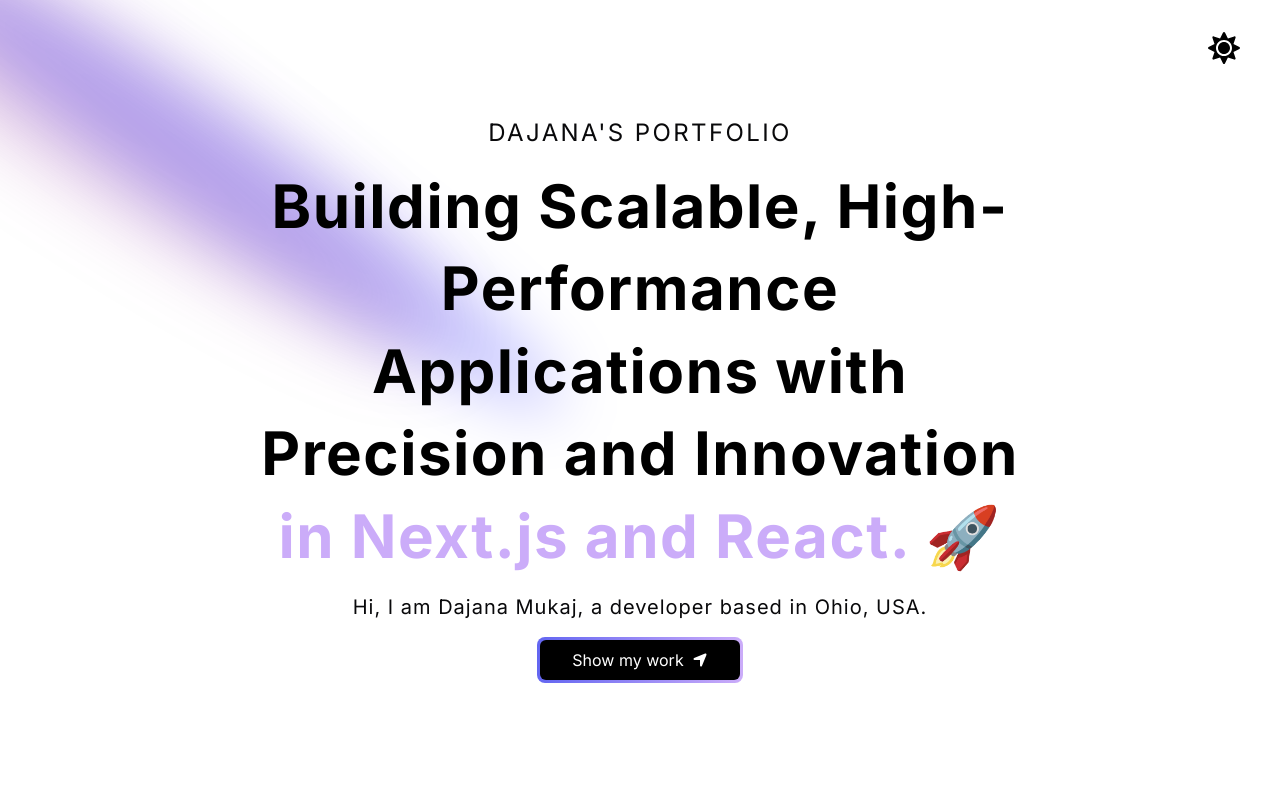
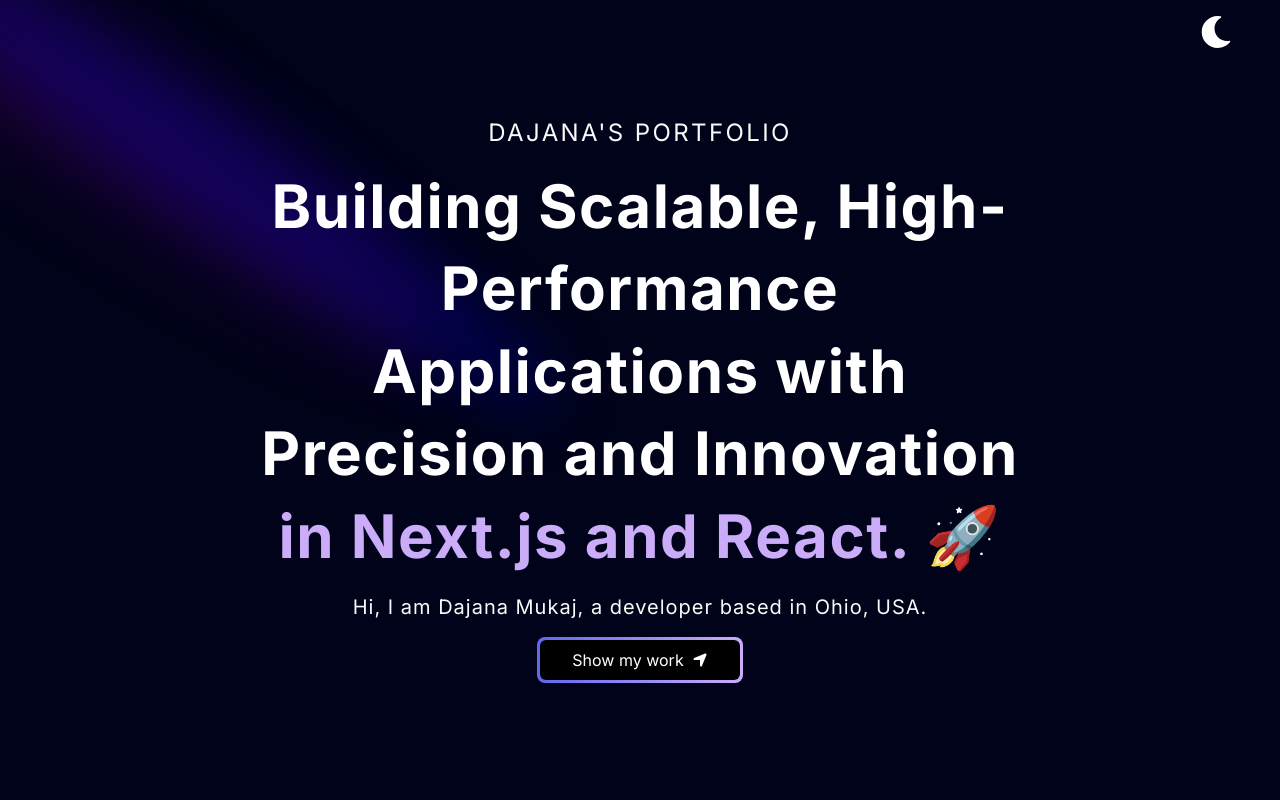
Before and after one commit to dmukaj/portfolio, a Next.js app: page / in a window 1280 px wide. Shown: the top 800 px of the page. Built offline with nearby package versions, Linux system fonts and the light colour scheme.

Commit message:
added animation for theme icons

```diff
--- a/app/layout.tsx
+++ b/app/layout.tsx
@@ -20,7 +20,7 @@
       <body className={inter.className}>
         <ThemeProvider
           attribute="class"
-          defaultTheme="system"
+          defaultTheme="dark"
           enableSystem
           disableTransitionOnChange
         >
--- a/components/ThemeToggle.tsx
+++ b/components/ThemeToggle.tsx
@@ -4,11 +4,12 @@
 import { useTheme } from "next-themes";
 
 export function ModeToggle() {
-  const { theme, setTheme } = useTheme();
+  const { resolvedTheme, setTheme } = useTheme();
+  if (!resolvedTheme) return null;
 
   return (
-    <div className="absolute top-8 right-0 text-black dark:text-white ">
-      {theme && theme === "dark" ? (
+    <div className="absolute top-4 right-2 text-black dark:text-white ">
+      {resolvedTheme && resolvedTheme === "dark" ? (
         <FaMoon
           className="h-[1.5rem] w-[1.5rem] md:h-[2rem] md:w-[2rem] animate-fadeIn transition-transform"
           onClick={() => setTheme("light")}
```
